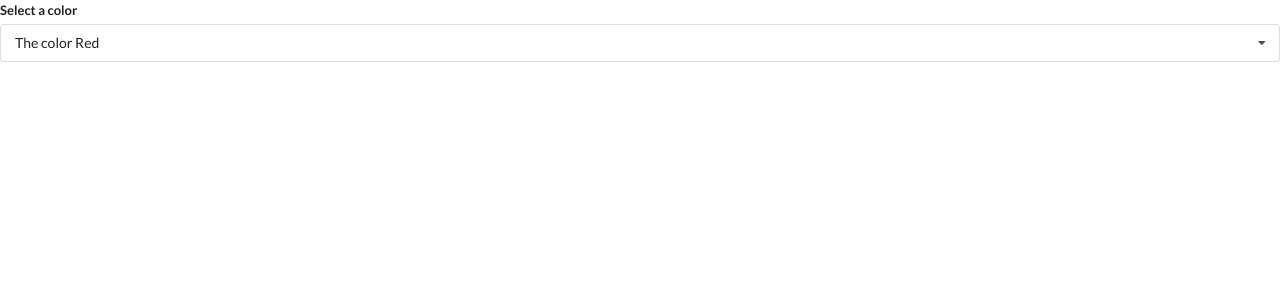
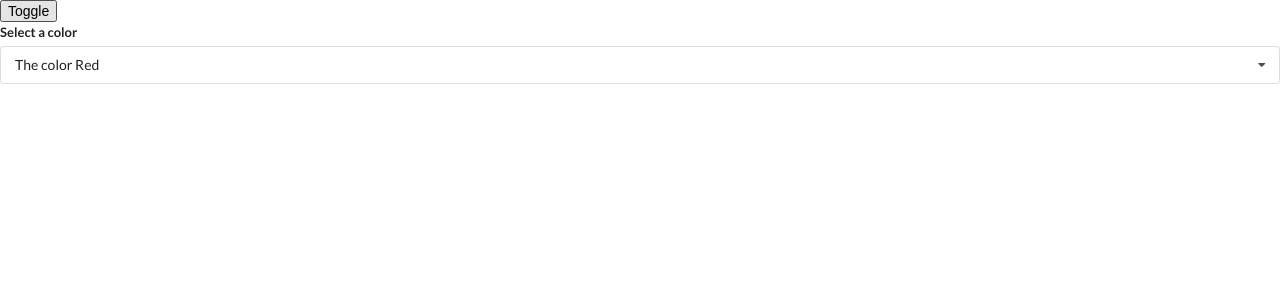
Before and after one commit to RivaD2/personal, a React (Create React App) app in the folder Udemy-react-with-redux/widgets/: page / in a window 1280 px wide. Shown: the top 300 px of the page. Built offline with nearby package versions, Linux system fonts and the light colour scheme.

Commit message:
dropdown toggle and body event listener cleanup

```diff
--- a/Udemy-react-with-redux/widgets/src/components/App.js
+++ b/Udemy-react-with-redux/widgets/src/components/App.js
@@ -35,16 +35,21 @@
 
 const App = () => {
   const [selected, setSelected] = useState(options[0]);
+  const [showDropdown, setShowDropdown] = useState(true);
+
     return (
         <div>
+            <button onClick={() => setShowDropdown(!showDropdown)}>Toggle</button>
            {/* <Accordion items={items} /> */}
            {/* <Search /> */}
-           <Dropdown
-            selected={selected}
-            onSelectedChange={setSelected}
-            options={options}
-           />
+           {showDropdown ?
+            <Dropdown
+                selected={selected}
+                onSelectedChange={setSelected}
+                options={options}
+           /> : null
+          }
         </div>
     )
-}
+};
 export default App;
--- a/Udemy-react-with-redux/widgets/src/components/Dropdown.js
+++ b/Udemy-react-with-redux/widgets/src/components/Dropdown.js
@@ -5,13 +5,18 @@
   const ref = useRef();
 
   useEffect(() => {
-    document.body.addEventListener('click', event => {
+    const onBodyClick = event => {
         // Logic to close the dropdown menu based on what element is clicked
         // If element is in Dropdown, don't do anything with addEventListener
-        // If element isn't in dropdown, do something
         if(ref.current && ref.current.contains(event.target)) return;
         setOpen(false);
-    });
+    };
+
+    document.body.addEventListener('click', onBodyClick);
+    // Cleanup function invoked when Dropdown component is about to be removed entirely
+    return () => {
+      document.body.removeEventListener('click', onBodyClick);
+    };
   }, []);
 
   const renderedOptions = options.map(option => {
```
